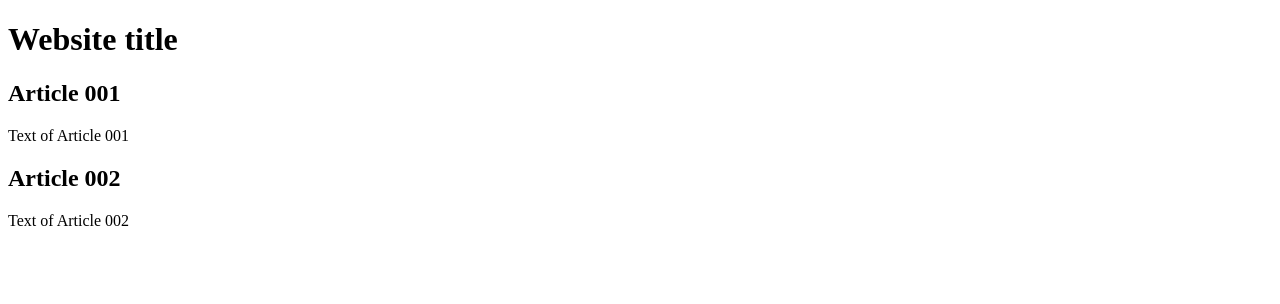
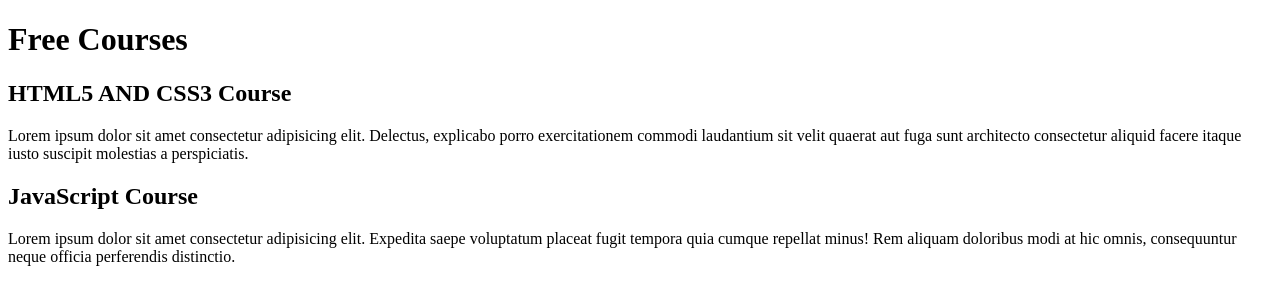
Before and after one commit to ebLPellegrini/project-website, a plain HTML site: page index.html in a window 1280 px wide. Drawn offline with Linux system fonts and the light colour scheme.

Commit message:
I started to write the content

```diff
--- a/index.html
+++ b/index.html
@@ -10,15 +10,15 @@
 <body>
     <main>
         <header>
-            <h1>Website title</h1>
+            <h1>Free Courses</h1>
         </header>
         <article>
-            <h2>Article 001</h2>
-            <p>Text of Article 001</p>
+            <h2>HTML5 AND CSS3 Course</h2>
+            <p>Lorem ipsum dolor sit amet consectetur adipisicing elit. Delectus, explicabo porro exercitationem commodi laudantium sit velit quaerat aut fuga sunt architecto consectetur aliquid facere itaque iusto suscipit molestias a perspiciatis.</p>
         </article>
         <article>
-            <h2>Article 002</h2>
-            <p>Text of Article 002</p>
+            <h2>JavaScript Course</h2>
+            <p>Lorem ipsum dolor sit amet consectetur adipisicing elit. Expedita saepe voluptatum placeat fugit tempora quia cumque repellat minus! Rem aliquam doloribus modi at hic omnis, consequuntur neque officia perferendis distinctio.</p>
         </article>
     </main>
 </body>
```
